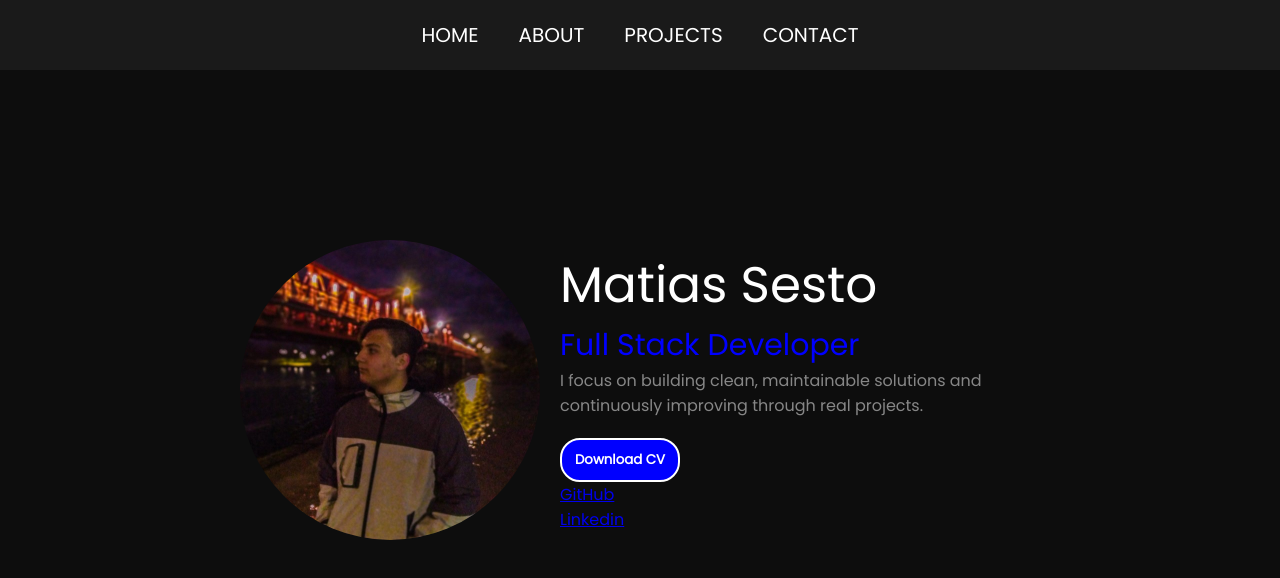
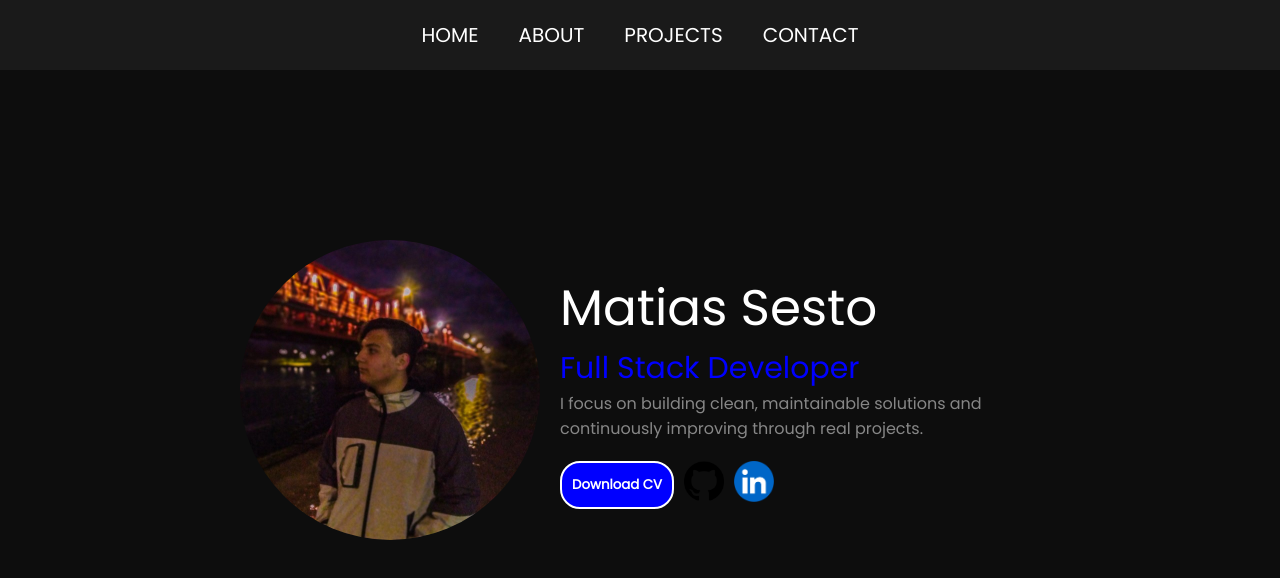
Before and after one commit to Matiasjs1/Portafolio, a React (Vite) app in the folder client/: page / in a window 1280 px wide. Shown: the top 578 px of the page. Built offline with nearby package versions, Linux system fonts and the light colour scheme.

Commit message:
linkedin and github in home

```diff
--- a/client/src/App.css
+++ b/client/src/App.css
@@ -94,8 +94,17 @@ body {
 
 #information {
     display: flex;
-    flex-direction: column;
     max-width: 600px;
+}
+
+.links{
+    display:flex;
+
+}
+.links img{
+    width: 40px;
+    margin-top: 20px;
+    margin-inline: 5px;
 }
 
 #profile2{
@@ -130,6 +139,7 @@ body {
     font-family: 'Poppins';
     font-weight: bolder;
     cursor: pointer;
+    margin-right: 5px;
 }
 
 
--- a/client/src/pages/Home.jsx
+++ b/client/src/pages/Home.jsx
@@ -13,9 +13,11 @@ function Home() {
         <h1>Matias Sesto</h1>
         <h2 className="blue-text">Full Stack Developer</h2>
         <p>I focus on building clean, maintainable solutions and continuously improving through real projects.</p>
-        <button className="zoom" id="cv" onClick={downloadCV}>Download CV</button>
-        <a className="zoom" id="" href="https://github.com/Matiasjs1" target="_blank">GitHub</a>
-        <a className="zoom" id="" href="https://www.linkedin.com/in/matias-sesto-b5aa8b33a" target="_blank">Linkedin</a>
+        <div className="links">
+          <button className="zoom" id="cv" onClick={downloadCV}>Download CV</button>
+          <a className="zoom" href="https://github.com/Matiasjs1" target="_blank"><img src="/img/github.png" alt="" /></a>
+          <a className="zoom" href="https://www.linkedin.com/in/matias-sesto-b5aa8b33a" target="_blank"><img src="/img/linkedin.png" alt="" /></a>
+        </div>
       </div>
     </section>
   )
```
Also changed, not shown: client/img/linkedin.png (added).
